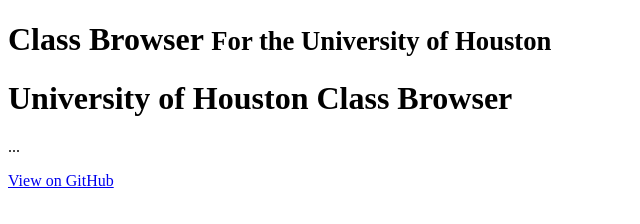
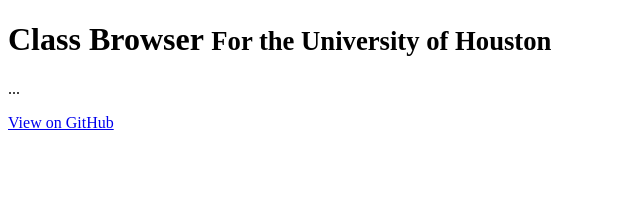
Before and after one commit to robert-vo/class-browser-uh, a website: page app/views/home/home.html in a window 1280 px wide. Shown: the whole page, without its empty margins (0-640 px from the left). Drawn offline with Linux system fonts and the light colour scheme.

Commit message:
Removed a header.

```diff
--- a/app/views/home/home.html
+++ b/app/views/home/home.html
@@ -11,7 +11,6 @@
         <div class="page-header">
             <h1>Class Browser <small>For the University of Houston</small></h1>
         </div>
-        <h1>University of Houston Class Browser</h1>
         <p>...</p>
         <p><a class="btn btn-primary btn-lg" href="https://github.com/robert-vo/class-browser-api" role="button">View on GitHub</a></p>
     </div>
```
